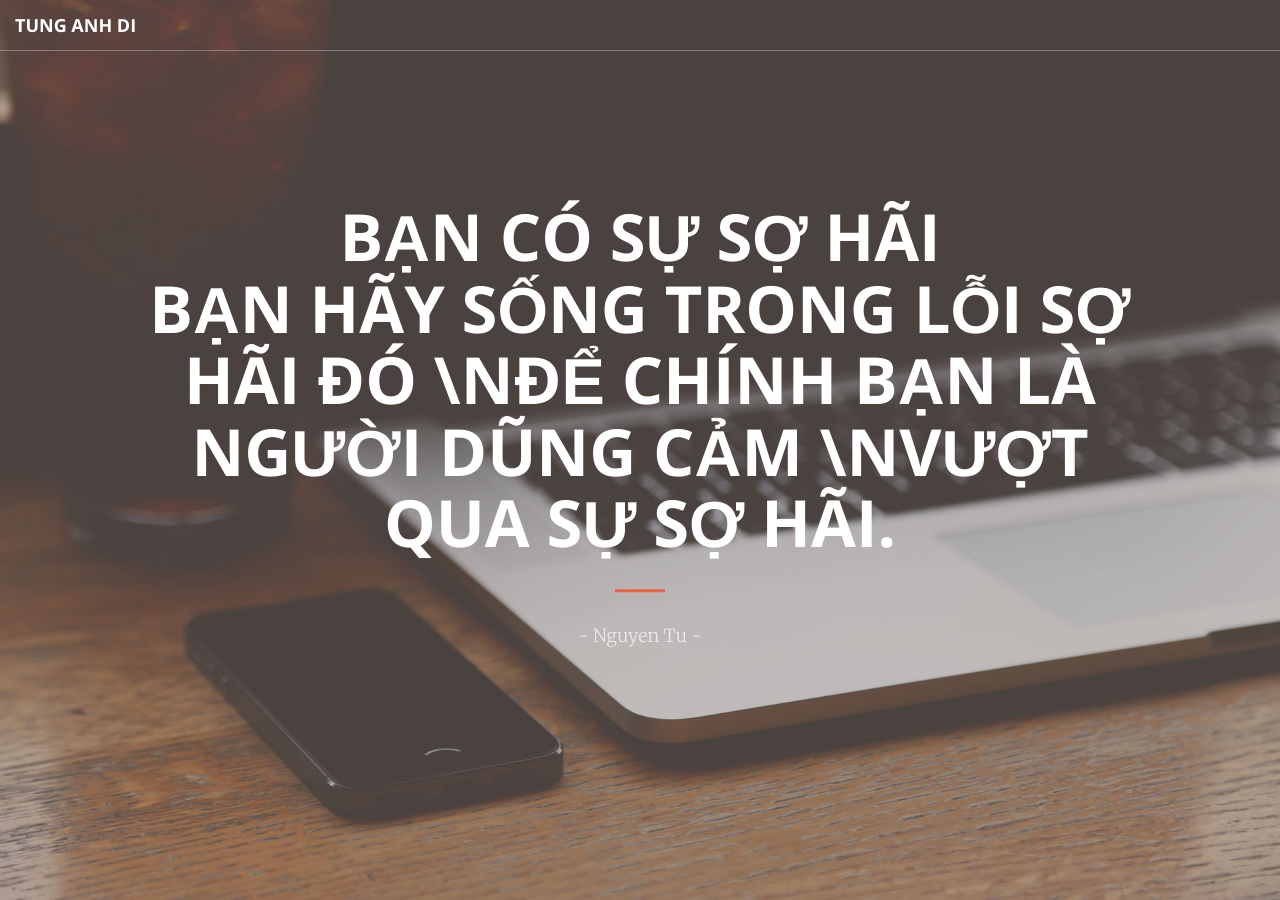
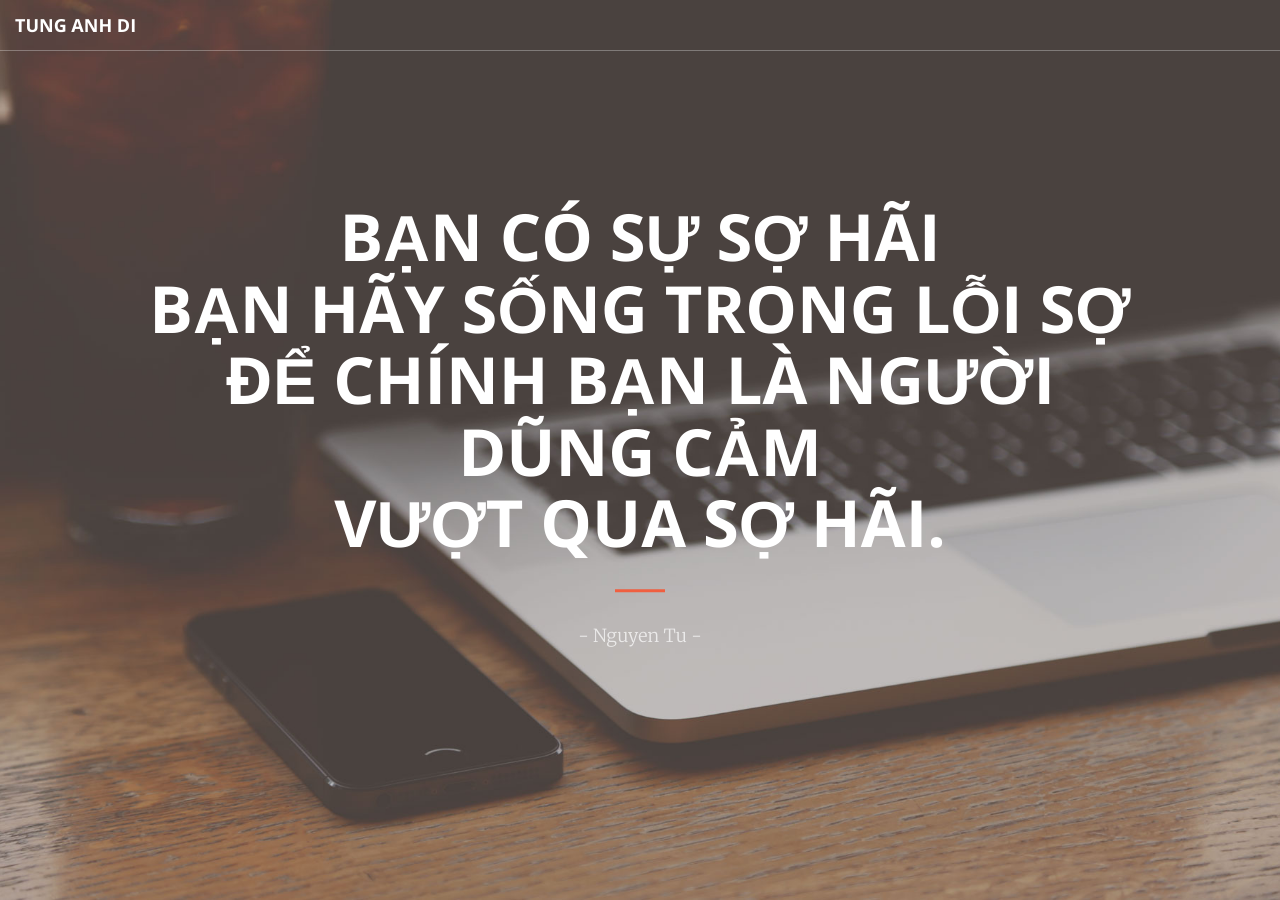
Before and after one commit to luvyouso/luvyouso, a Jekyll site: the page built from index.html, in a window 1280 px wide. Built offline with Jekyll 4.4.1, drawn with Linux system fonts in a browser that asks for light colours.

Commit message:
Update header.html

```diff
--- a/_includes/header.html
+++ b/_includes/header.html
@@ -1,7 +1,7 @@
 <header>
     <div class="header-content">
         <div class="header-content-inner">
-            <h1>Bạn có sự sợ hãi <br/>bạn hãy sống trong lỗi sợ hãi đó \nđể chính bạn là người dũng cảm \nvượt qua sự sợ hãi.</h1>
+            <h1>Bạn có sự sợ hãi <br/>bạn hãy sống trong lỗi sợ <br/>để chính bạn là người dũng cảm <br/>vượt qua sợ hãi.</h1>
             <hr>
             <p>- Nguyen Tu -</p>
             <!-- <a href="#about" class="btn btn-primary btn-xl page-scroll">Find Out More</a> -->
```
